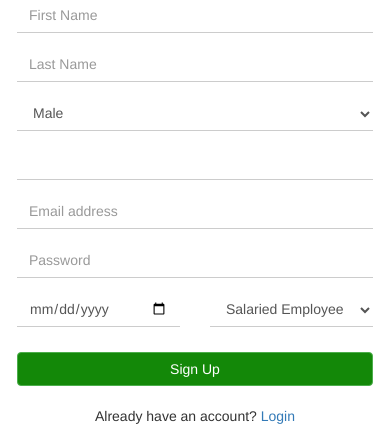
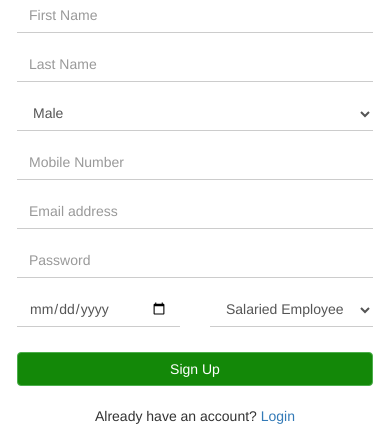
Before and after one commit to dillbala/lend-me-frontend-micro, a CodeIgniter app: page /database/welcome/signup in a window 390 px wide. Shown: the part 120-545 px from the top of the page. Run offline with CodeIgniter, Linux system fonts and the light colour scheme; some libraries are stand-ins or nearby versions.

Commit message:
placeholder added in mobile

```diff
--- a/application/views/profile/signup.php
+++ b/application/views/profile/signup.php
@@ -187,7 +187,7 @@ echo validation_errors();
                         </div>
                         <div class="form-group">
                             <!-- <label for="mobile" class="control-label">Mobile</label> -->
-                            <input type="text" pattern="[56789][0-9]{9}" class="form-control" id="mobile" name="mobile"  value="<?php echo set_value('mobile');?>" required="" title="Please enter you mobile" placeholder="">
+                            <input type="text" pattern="[56789][0-9]{9}" class="form-control" id="mobile" name="mobile"  value="<?php echo set_value('mobile');?>" required="" title="Please enter you mobile" placeholder="Mobile Number">
                             <span class="help-block"></span>
                         </div>
                         <div class="form-group">
```
